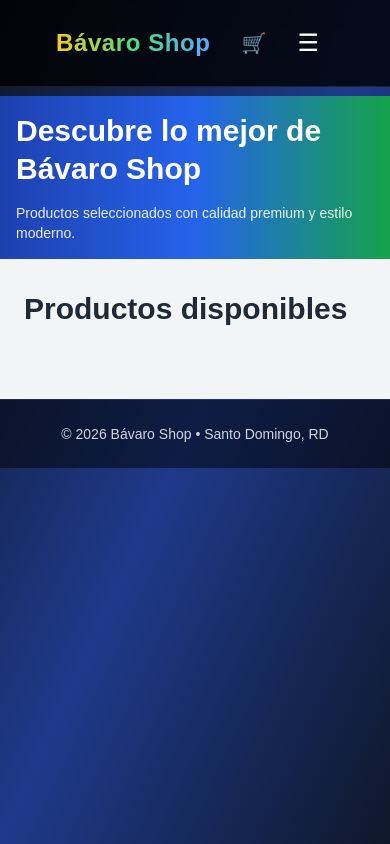
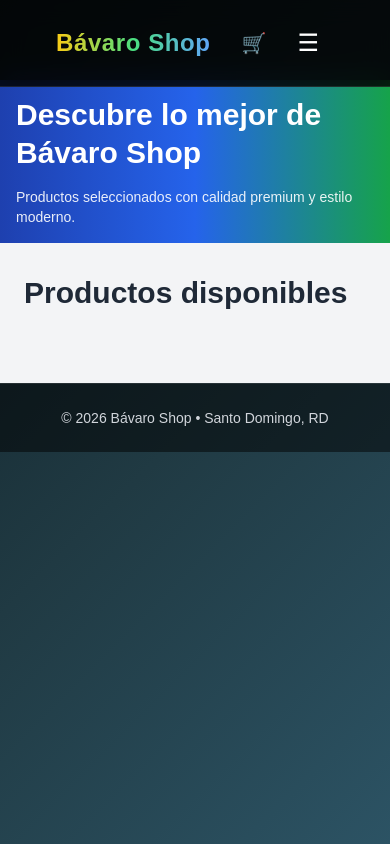
Before and after one commit to cerebritoone1-coder/bavaroshop, a Django app: page /tienda/ in a window 390 px wide. Run offline with Django 5.2, Linux system fonts and the light colour scheme; the visitor is signed in with stand-in values (Sample User, id 1); data that the repository does not hold is empty; some libraries are stand-ins or nearby versions.

Commit message:
Base mobile refinements

```diff
--- a/templates/base.html
+++ b/templates/base.html
@@ -12,13 +12,13 @@
 
     <link rel="stylesheet" href="{% static 'css/main.css' %}">
 
-  {% load static %}
+
 <link rel="manifest" href="{% static 'manifest.json' %}">
 <meta name="theme-color" content="#000000">
 
 </head>
 
-<body class="min-h-screen bg-gradient-to-br from-slate-900 via-blue-900 to-slate-900 text-white font-sans antialiased flex flex-col">
+<body class="min-h-screen bg-slate-900 text-white font-sans antialiased flex flex-col"></body>
 
     {% include "partials/header.html" %}
 
@@ -70,8 +70,7 @@
 
     {% endif %}
     <!-- ===== FIN ANUNCIOS ===== -->
-
-  <main class="pt-24">
+<main class="pt-20 md:pt-24"></main>
     {% block content %}
     {% endblock %}
 </main>
--- a/templates/store/tienda.html
+++ b/templates/store/tienda.html
@@ -34,13 +34,12 @@
             <div class="bg-white rounded-2xl shadow-md hover:shadow-xl transition duration-300 overflow-hidden flex flex-col">
 
                 <!-- Imagen -->
-              <div class="bg-gray-50 p-4 flex justify-center items-center aspect-square">
-
-                    {% if producto.image %}
-                        <img src="{{ producto.image.url }}"
-                             class="max-h-52 object-contain transition duration-300 hover:scale-105">
-                    {% endif %}
-                </div>
+              <div class="bg-gray-50 p-3 flex justify-center items-center h-40 sm:h-52 overflow-hidden">
+    {% if producto.image %}
+        <img src="{{ producto.image.url }}"
+             class="max-h-full object-contain transition duration-300 hover:scale-105">
+    {% endif %}
+</div>
 
                 <!-- Info -->
                 <div class="p-6 flex flex-col flex-grow">
```
